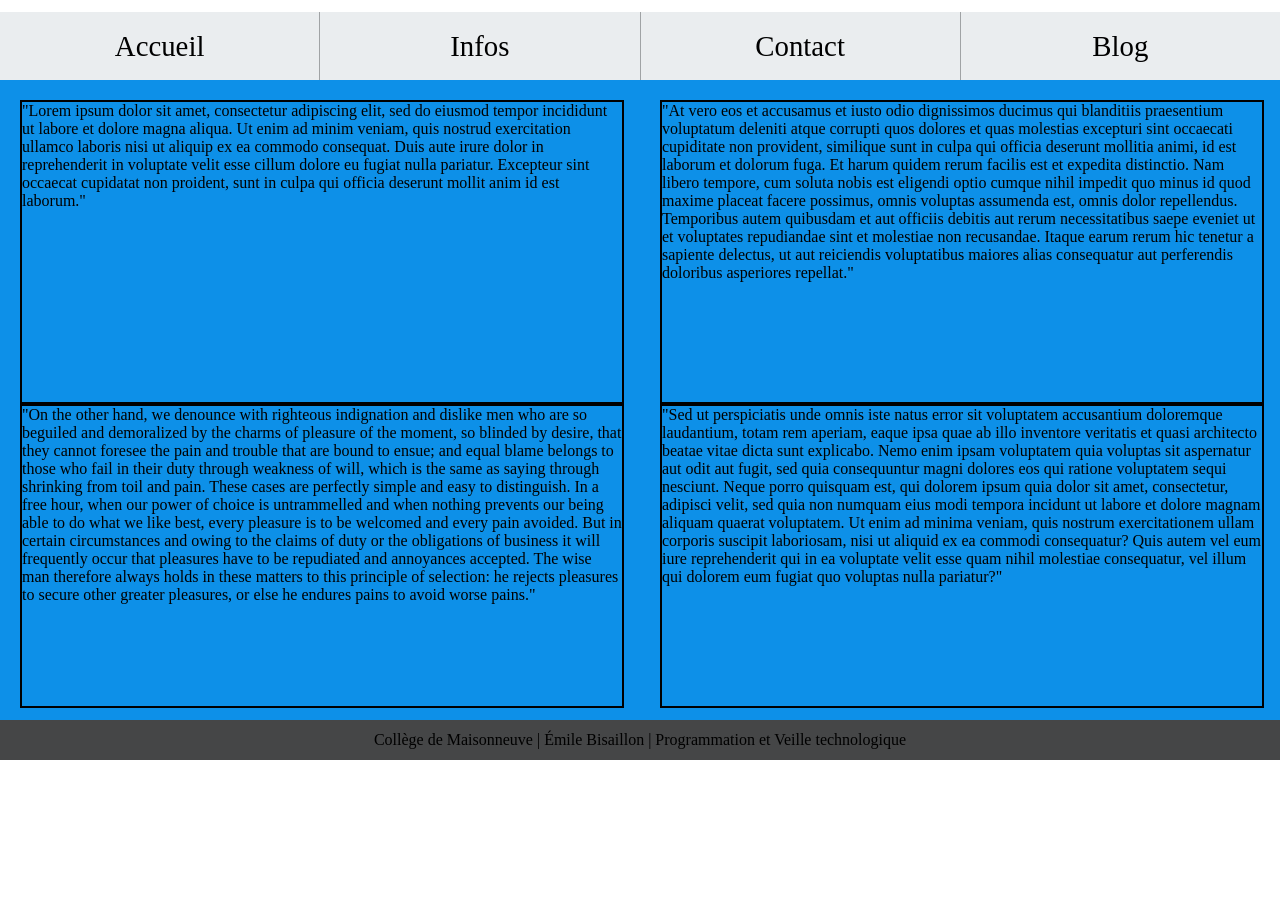
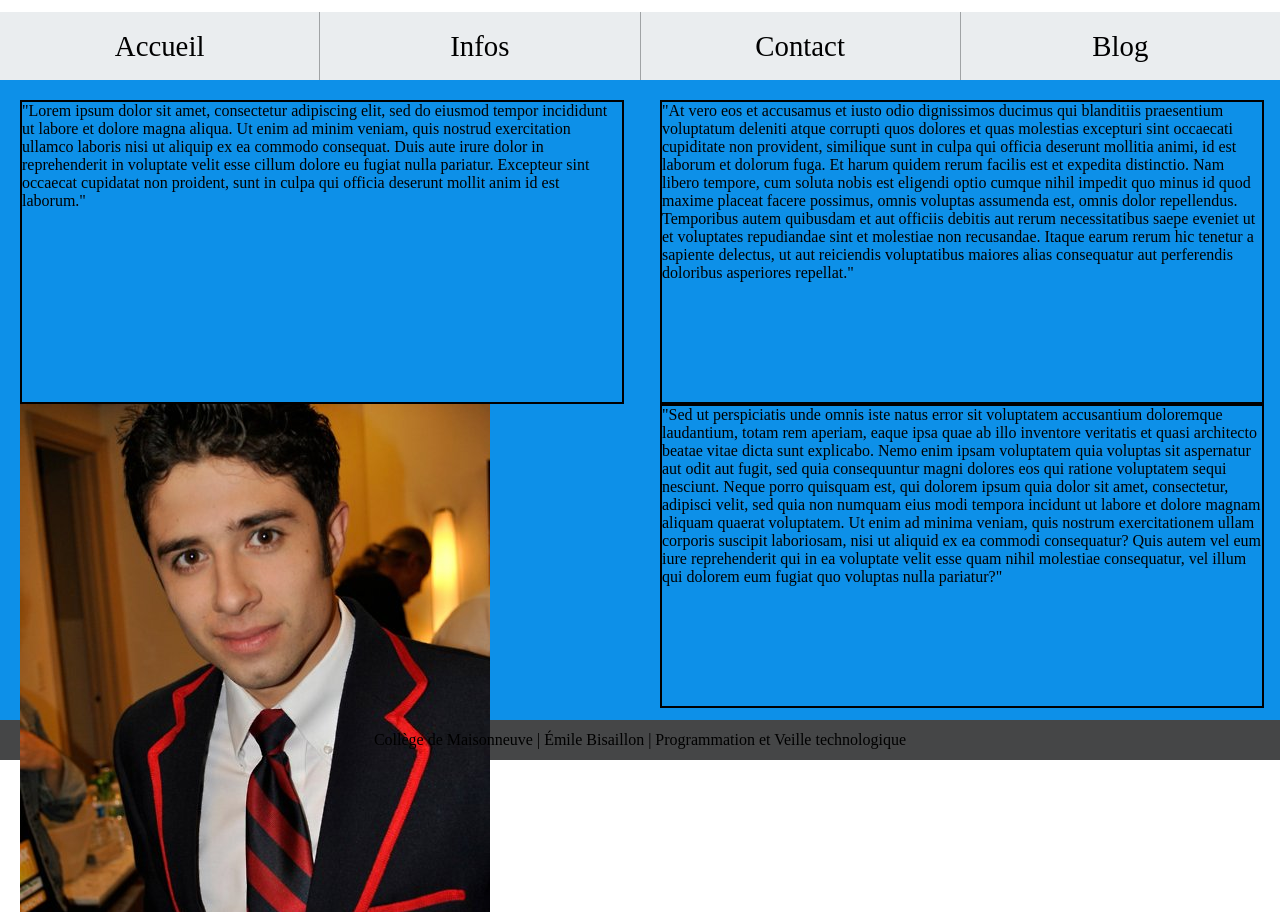
Before and after one commit to emileprogrameur/veille-node, a plain HTML site: page index.html in a window 1280 px wide. Shown: the part 40-952 px from the top of the page. Before the commit the page ends 800 px from the top, so only its background shows below. Drawn offline with Linux system fonts and the light colour scheme.

Commit message:
ajout image d'eddy martin premier p de main

```diff
--- a/index.html
+++ b/index.html
@@ -20,11 +20,15 @@
 	<main>
 		<section id="1">
 			<p>"Lorem ipsum dolor sit amet, consectetur adipiscing elit, sed do eiusmod tempor incididunt ut labore et dolore magna aliqua. Ut enim ad minim veniam, quis nostrud exercitation ullamco laboris nisi ut aliquip ex ea commodo consequat. Duis aute irure dolor in reprehenderit in voluptate velit esse cillum dolore eu fugiat nulla pariatur. Excepteur sint occaecat cupidatat non proident, sunt in culpa qui officia deserunt mollit anim id est laborum."</p>
+			<img src="images/eddy_martin01.jpg">
 			<p>"On the other hand, we denounce with righteous indignation and dislike men who are so beguiled and demoralized by the charms of pleasure of the moment, so blinded by desire, that they cannot foresee the pain and trouble that are bound to ensue; and equal blame belongs to those who fail in their duty through weakness of will, which is the same as saying through shrinking from toil and pain. These cases are perfectly simple and easy to distinguish. In a free hour, when our power of choice is untrammelled and when nothing prevents our being able to do what we like best, every pleasure is to be welcomed and every pain avoided. But in certain circumstances and owing to the claims of duty or the obligations of business it will frequently occur that pleasures have to be repudiated and annoyances accepted. The wise man therefore always holds in these matters to this principle of selection: he rejects pleasures to secure other greater pleasures, or else he endures pains to avoid worse pains."</p>
+
 		</section>
 		<section id="2">
 			<p>"At vero eos et accusamus et iusto odio dignissimos ducimus qui blanditiis praesentium voluptatum deleniti atque corrupti quos dolores et quas molestias excepturi sint occaecati cupiditate non provident, similique sunt in culpa qui officia deserunt mollitia animi, id est laborum et dolorum fuga. Et harum quidem rerum facilis est et expedita distinctio. Nam libero tempore, cum soluta nobis est eligendi optio cumque nihil impedit quo minus id quod maxime placeat facere possimus, omnis voluptas assumenda est, omnis dolor repellendus. Temporibus autem quibusdam et aut officiis debitis aut rerum necessitatibus saepe eveniet ut et voluptates repudiandae sint et molestiae non recusandae. Itaque earum rerum hic tenetur a sapiente delectus, ut aut reiciendis voluptatibus maiores alias consequatur aut perferendis doloribus asperiores repellat."</p>
+
 			<p>"Sed ut perspiciatis unde omnis iste natus error sit voluptatem accusantium doloremque laudantium, totam rem aperiam, eaque ipsa quae ab illo inventore veritatis et quasi architecto beatae vitae dicta sunt explicabo. Nemo enim ipsam voluptatem quia voluptas sit aspernatur aut odit aut fugit, sed quia consequuntur magni dolores eos qui ratione voluptatem sequi nesciunt. Neque porro quisquam est, qui dolorem ipsum quia dolor sit amet, consectetur, adipisci velit, sed quia non numquam eius modi tempora incidunt ut labore et dolore magnam aliquam quaerat voluptatem. Ut enim ad minima veniam, quis nostrum exercitationem ullam corporis suscipit laboriosam, nisi ut aliquid ex ea commodi consequatur? Quis autem vel eum iure reprehenderit qui in ea voluptate velit esse quam nihil molestiae consequatur, vel illum qui dolorem eum fugiat quo voluptas nulla pariatur?"	</p>
+
 		</section>
 	</main>
 	<footer>Collège de Maisonneuve | Émile Bisaillon | Programmation et Veille technologique</footer>
```
Also changed, not shown: images/eddy_martin04.jpeg (renamed from images/eddy_martin01.jpeg).
